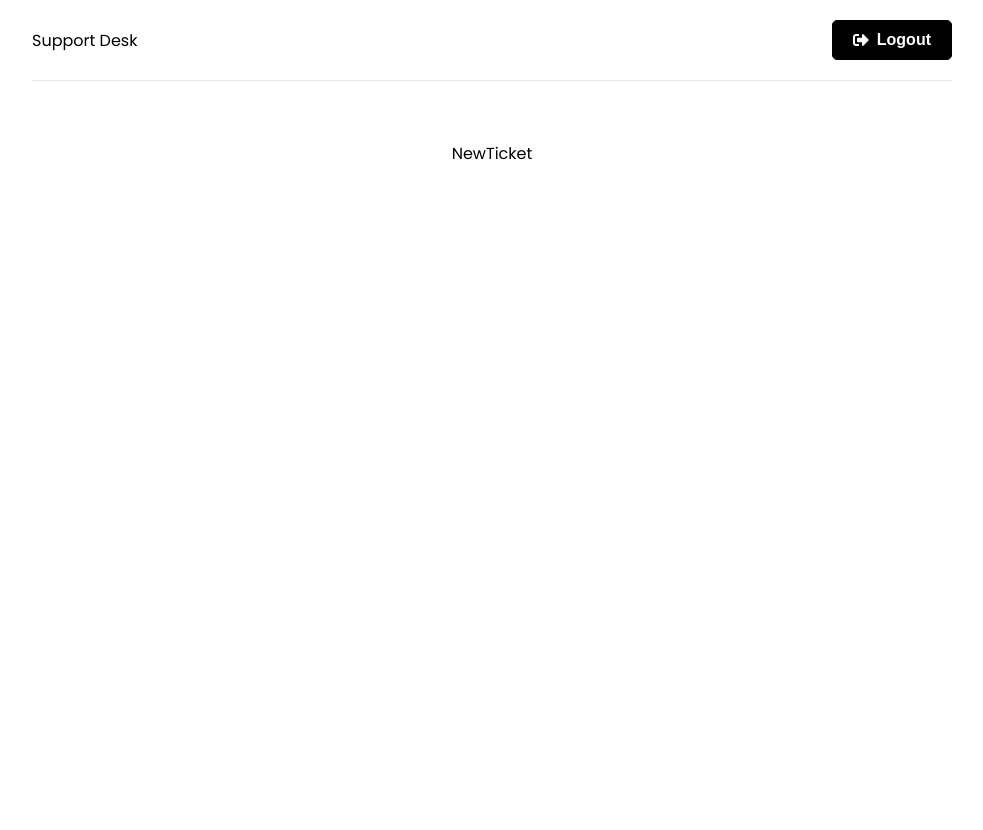
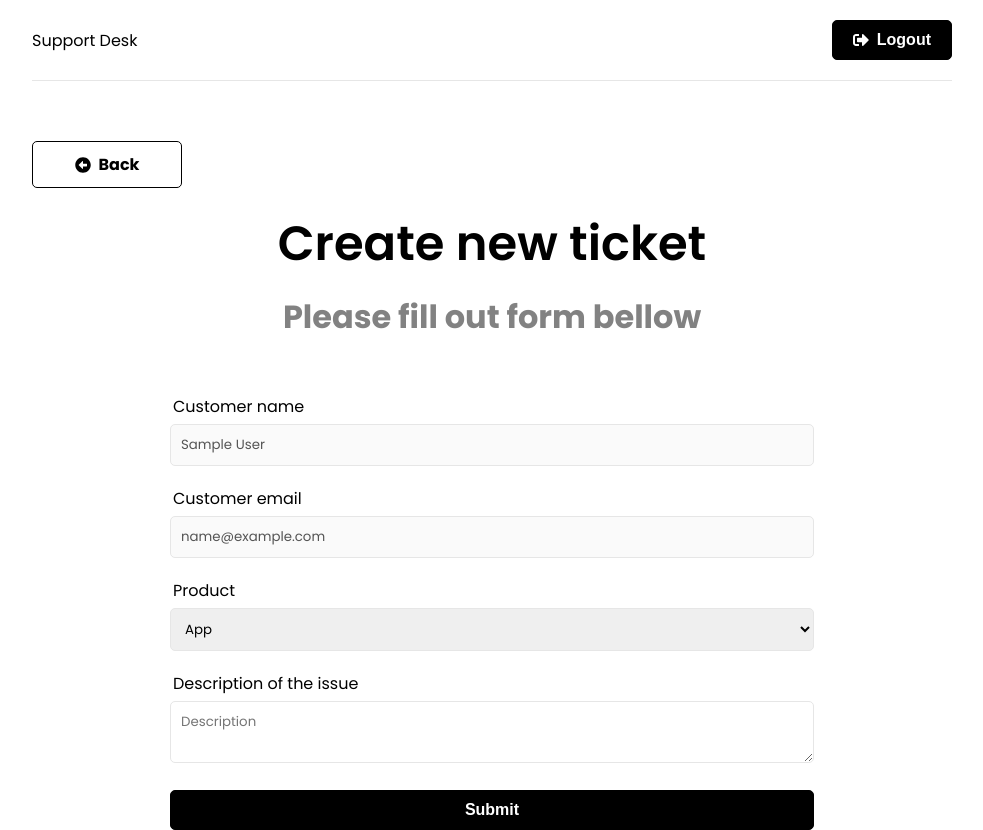
Before and after one commit to alexmisnovs/support-mern, a React (Create React App) app in the folder frontend/: page /new-ticket in a window 1280 px wide. Shown: the whole page, without its empty margins (148-1131 px from the left). Before the commit the page ends 800 px from the top, so only its background shows below. Built offline with nearby package versions, Linux system fonts and the light colour scheme; sample sign-in values are in the browser's storage.

Commit message:
createTicket finished, added back button create ticket slice

```diff
--- a/frontend/src/app/store.js
+++ b/frontend/src/app/store.js
@@ -1,8 +1,10 @@
 import { configureStore } from "@reduxjs/toolkit";
 import authReducer from "../features/auth/authSlice";
+import ticketReducer from "../features/tickets/ticketSlice";
 
 export const store = configureStore({
   reducer: {
     auth: authReducer,
+    ticket: ticketReducer,
   },
 });
--- /dev/null
+++ b/frontend/src/components/BackButton.jsx
@@ -0,0 +1,10 @@
+import { FaArrowAltCircleLeft } from "react-icons/fa";
+import { Link } from "react-router-dom";
+
+export const BackButton = ({ url }) => {
+  return (
+    <Link to={url} className="btn btn-reverse btn-back">
+      <FaArrowAltCircleLeft /> Back
+    </Link>
+  );
+};
--- /dev/null
+++ b/frontend/src/features/tickets/ticketService.js
@@ -0,0 +1,31 @@
+import axios from "axios";
+
+const API_URL = "/api/v1/tickets";
+
+//Create ticket
+
+const createTicket = async (ticketData, token) => {
+  const config = {
+    headers: {
+      Authorization: `Bearer ${token}`,
+    },
+  };
+  const response = await axios.post(API_URL, ticketData, config);
+
+  return response.data;
+};
+//Login user
+
+const getTicket = async userData => {
+  const response = await axios.post(`${API_URL}/login`, userData);
+
+  console.log(response.data);
+  return response.data;
+};
+
+const authService = {
+  createTicket,
+  getTicket,
+};
+
+export default authService;
--- /dev/null
+++ b/frontend/src/features/tickets/ticketSlice.js
@@ -0,0 +1,88 @@
+import { createSlice, createAsyncThunk } from "@reduxjs/toolkit";
+import ticketService from "./ticketService";
+
+// Get user from localstorage
+// const user = JSON.parse(localStorage.getItem("user"));
+
+const initialState = {
+  tickets: [],
+  ticket: {},
+  isError: false,
+  isSuccess: false,
+  isLoading: false,
+  message: "",
+};
+
+// Create ticket
+export const createTicket = createAsyncThunk("ticket/create", async (ticket, thunkAPI) => {
+  try {
+    const token = thunkAPI.getState().auth.user.token;
+    return await ticketService.createTicket(ticket, token);
+  } catch (error) {
+    const message =
+      (error.response && error.response.data && error.response.data.message) ||
+      error.message ||
+      error.toString();
+    return thunkAPI.rejectWithValue(message);
+  }
+});
+// getTicket ticket
+export const getTicket = createAsyncThunk("ticket/get", async (id, thunkAPI) => {
+  try {
+    return await ticketService.getTicket(id);
+  } catch (error) {
+    const message =
+      (error.response && error.response.data && error.response.data.message) ||
+      error.message ||
+      error.toString();
+    return thunkAPI.rejectWithValue(message);
+  }
+});
+
+export const ticketSlice = createSlice({
+  name: "ticket",
+  initialState,
+  reducers: {
+    reset: state => {
+      state.isError = false;
+      state.isSuccess = false;
+      state.isLoading = false;
+      state.message = "";
+    },
+  },
+  extraReducers: builder => {
+    builder
+      //register cases
+      .addCase(createTicket.pending, state => {
+        state.isLoading = true;
+      })
+      .addCase(createTicket.fulfilled, (state, action) => {
+        state.isLoading = false;
+        state.isSuccess = true;
+        // state.ticket = action.payload;
+      })
+      .addCase(createTicket.rejected, (state, action) => {
+        state.isLoading = false;
+        state.isError = true;
+        state.message = action.payload;
+      })
+      //getTicket cases
+      .addCase(getTicket.pending, state => {
+        state.isLoading = true;
+      })
+      .addCase(getTicket.fulfilled, (state, action) => {
+        state.isLoading = false;
+        state.isSuccess = true;
+        state.user = action.payload;
+      })
+      .addCase(getTicket.rejected, (state, action) => {
+        state.isLoading = false;
+        state.isError = true;
+        state.user = null;
+        state.message = action.payload;
+      });
+  },
+});
+
+export const { reset } = ticketSlice.actions;
+export default ticketSlice.reducer;
--- a/frontend/src/pages/NewTicket.jsx
+++ b/frontend/src/pages/NewTicket.jsx
@@ -1,7 +1,89 @@
-import React from "react";
+import { useState, useEffect } from "react";
+import { useSelector, useDispatch } from "react-redux";
+import { useNavigate } from "react-router-dom";
+import { toast } from "react-toastify";
+import { createTicket, reset } from "../features/tickets/ticketSlice";
+import Spinner from "../components/Spinner";
+import { BackButton } from "../components/BackButton";
 
 const NewTicket = () => {
-  return <div>NewTicket</div>;
+  const { user } = useSelector(state => state.auth);
+  const { isLoading, isError, isSuccess, message } = useSelector(state => state.ticket);
+
+  const [name] = useState(user.name);
+  const [email] = useState(user.email);
+  const [product, setProduct] = useState("app");
+  const [description, setDescription] = useState("");
+
+  const dispatch = useDispatch();
+  const navigate = useNavigate();
+
+  useEffect(() => {
+    if (isError) {
+      toast.error(message);
+    }
+    if (isSuccess) {
+      dispatch(reset());
+      navigate("/tickets");
+    }
+    dispatch(reset());
+  }, [dispatch, isError, isSuccess, message, navigate]);
+
+  const onSubmit = e => {
+    e.preventDefault();
+    dispatch(createTicket({ product, description }));
+  };
+
+  if (isLoading) {
+    return <Spinner />;
+  }
+  return (
+    <>
+      <BackButton url="/" />
+      <section className="heading">
+        <h1>Create new ticket</h1>
+        <p>Please fill out form bellow</p>
+      </section>
+      <section className="form">
+        <div className="form-group">
+          <label htmlFor="name">Customer name</label>
+          <input type="text" className="form-control" value={name} disabled />
+        </div>
+        <div className="form-group">
+          <label htmlFor="email">Customer email</label>
+          <input type="text" className="form-control" value={email} disabled />
+        </div>
+        <form onSubmit={onSubmit}>
+          <div className="form-group">
+            <label htmlFor="product">Product</label>
+            <select
+              name="product"
+              id="product"
+              value={product}
+              onChange={e => setProduct(e.target.value)}
+            >
+              <option value="app">App</option>
+              <option value="website">Website</option>
+              <option value="other">Other</option>
+            </select>
+          </div>
+          <div className="form-group">
+            <label htmlFor="description">Description of the issue</label>
+            <textarea
+              name="description"
+              id="description"
+              placeholder="Description"
+              value={description}
+              onChange={e => setDescription(e.target.value)}
+            ></textarea>
+          </div>
+          <div className="form-group">
+            <button className="btn btn-block">Submit</button>
+          </div>
+        </form>
+      </section>
+    </>
+  );
 };
 
 export default NewTicket;
```
